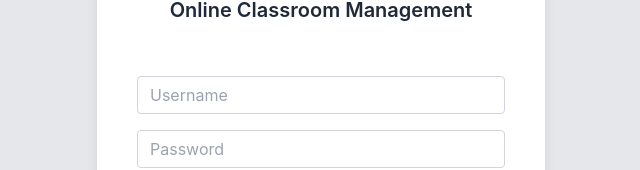
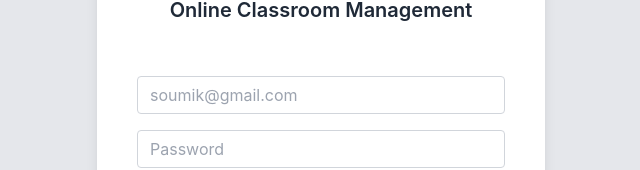
Before and after one commit to soumik9/expense-tracker-redux-rtk, a React (Create React App) app in the folder client/: page /login in a window 1280 px wide. Shown: the part 295-465 px from the top of the page, without its empty margins (319-959 px from the left). Built offline with nearby package versions, Linux system fonts and the light colour scheme; no server answers.

Commit message:
logged in function with redux rtk

```diff
--- a/client/src/components/Button/Button.js
+++ b/client/src/components/Button/Button.js
@@ -8,7 +8,7 @@ const Button = ({ text, loading, type, alignment, loadingText }) => {
             disabled={loading}
         >
             {loading ? <div className='flex items-center gap-2'>
-                <span class="loader"></span>
+                <span className="loader"></span>
                 <span className='text-white'>{loadingText}</span>
             </div> :
                 text}
--- a/client/src/features/auth/authApi.js
+++ b/client/src/features/auth/authApi.js
@@ -1,5 +1,6 @@
 import { apiSlice } from "../api/apiSlice";
 import { toast } from 'react-toastify';
+import { userLoggedIn } from "./authSlice";
 
 export const authApi = apiSlice.injectEndpoints({
     endpoints: (builder) => ({
@@ -26,10 +27,26 @@ export const authApi = apiSlice.injectEndpoints({
                 url: 'login',
                 method: 'POST',
                 body: data
-            })
+            }),
+            async onQueryStarted(arg, { queryFulfilled, dispatch }) {
+                try {
+                    const result = await queryFulfilled;
+                    toast.success(result.data.message);
+
+                    // console.log('res', result.data.data.user);
+
+                    // setting logged data to redux state
+                    dispatch(userLoggedIn({
+                        accessToken: result.data.data.accessToken,
+                        user: result.data.data.user,
+                    }));
+                } catch (error) {
+                    toast.error(error?.error?.data.message);
+                }
+            }
         })
 
     })
 });
 
-export const { useLoginMutation, useSignupMutation } = authApi;
+export const { useSignupMutation, useLoginMutation } = authApi;
--- a/client/src/features/auth/authSlice.js
+++ b/client/src/features/auth/authSlice.js
@@ -10,8 +10,9 @@ const authSlice = createSlice({
     initialState,
     reducers: {
         userLoggedIn: (state, action) => {
-            state.accessToken = action.payload.data.accessToken;
-            state.user = action.payload.data.user;
+            console.log(action);
+            state.accessToken = action.payload.accessToken;
+            state.user = action.payload.user;
         },
         userLoggedOut: (state) => {
             state.accessToken = undefined;
--- a/client/src/pages/Auth/Login/Login.js
+++ b/client/src/pages/Auth/Login/Login.js
@@ -1,12 +1,40 @@
-import React from 'react';
+import React, { useEffect, useState } from 'react';
+import { toast } from 'react-toastify';
 import ClassroomImage from '../../../assets/images/classroom.png';
 import Button from '../../../components/Button/Button';
+import { useLoginMutation } from '../../../features/auth/authApi';
 
 const Login = () => {
+
+    const [data, setData] = useState({ email: '', password: '' });
+
+    // const [register, {data: getAPIData, isLoading, isError, error}] = useSignupMutation();
+    const [login, {data: getAPIData, isLoading}] = useLoginMutation();
+
+
+    // useEffect(() => {
+    //     console.log(getAPIData)
+    // }, [getAPIData])
+
+    // useEffect(() => {
+    //     if(getAPIData?.success === true){
+    //         setIsOpen(false);
+    //         setSelected(roles[0]);
+    //         setData({ name: '', email: '', password: '', confirmPassword: '', role: roles[0] })
+    //     }
+    // }, [getAPIData?.success, setIsOpen])
+
+
+    const handleLogin = (e) => {
+        e.preventDefault();
+        if(data.email === '' || data.password === '') return toast.error('All fields required');
+        login(data);
+    }
+
     return (
         <>
             <section className="h-full gradient-form bg-gray-200 md:h-screen mx-auto">
-                <div className="mx-auto md:w-[35%] xl:w-[30%] flex items-center h-full">
+                <div className="mx-auto md:w-[35%] xl:w-[30%] flex items-center h-full" >
                     <div className="bg-white shadow-lg rounded-lg text-gray-800 w-full p-10">
                         <div className="text-center">
                             <img
@@ -17,18 +45,22 @@ const Login = () => {
                             <h4 className="text-xl font-semibold mt-2 mb-12 pb-1">Online Classroom Management</h4>
                         </div>
 
-                        <form>
+                        <form onSubmit={handleLogin}>
                             <div className="mb-4">
                                 <input
-                                    type="text"
+                                    type="email"
+                                    value={data?.email}
+                                    onChange={(e) => setData({ ...data, email: e.target.value })}
                                     className="form-control block w-full px-3 py-1.5 text-base font-normal text-gray-700 bg-white bg-clip-padding border border-solid border-gray-300 rounded transition ease-in-out m-0 focus:text-gray-700 focus:bg-white focus:border-blue-600 focus:outline-none"
-                                    id="exampleFormControlInput1"
-                                    placeholder="Username"
+                                    id="email"
+                                    placeholder="soumik@gmail.com"
                                 />
                             </div>
                             <div className="mb-4">
                                 <input
                                     type="password"
+                                    value={data?.password}
+                                    onChange={(e) => setData({ ...data, password: e.target.value })}
                                     className="form-control block w-full px-3 py-1.5 text-base font-normal text-gray-700 bg-white bg-clip-padding border border-solid border-gray-300 rounded transition ease-in-out m-0 focus:text-gray-700 focus:bg-white focus:border-blue-600 focus:outline-none"
                                     id="exampleFormControlInput1"
                                     placeholder="Password"
@@ -38,6 +70,8 @@ const Login = () => {
                                 <Button
                                     text={'Login'}
                                     alignment={'!py-[14px]'}
+                                    loading={isLoading}
+                                    loadingText={'Signing In'}
                                 />
                                 <a className="text-gray-500" href="#!">Forgot password?</a>
                             </div>
--- a/client/src/pages/Users/AddUser.js
+++ b/client/src/pages/Users/AddUser.js
@@ -38,7 +38,7 @@ const AddUser = ({ isOpen, setIsOpen }) => {
         // if(data.password !== data.confirmPassword) return toast.error('Password not matched');
 
         // redux reducer
-        register(data, setIsOpen)
+        register(data)
     }
 
     return (
```
Also changed, not shown: 1 other file (tests, documents, lock files or other folders).
